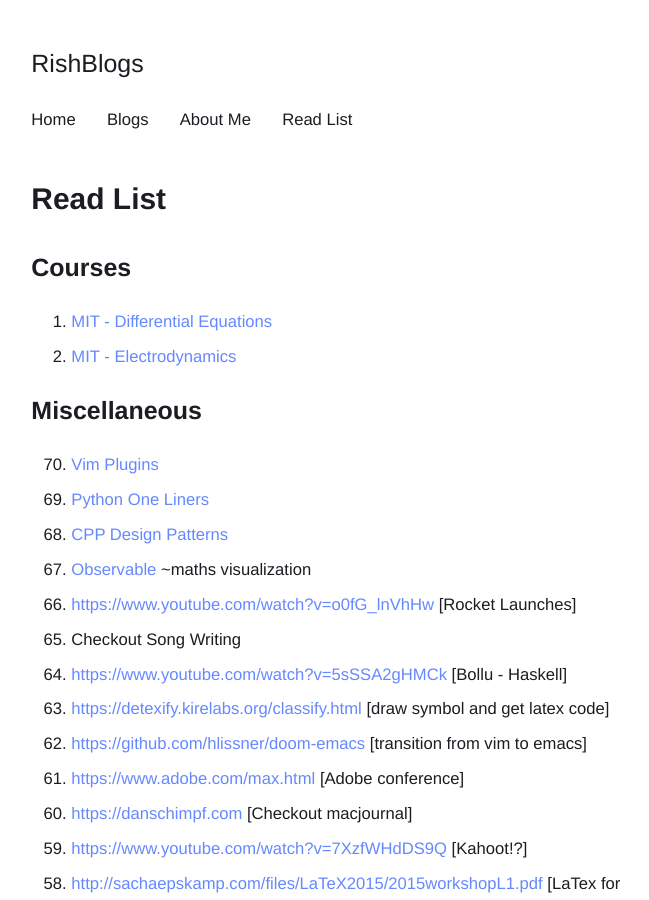
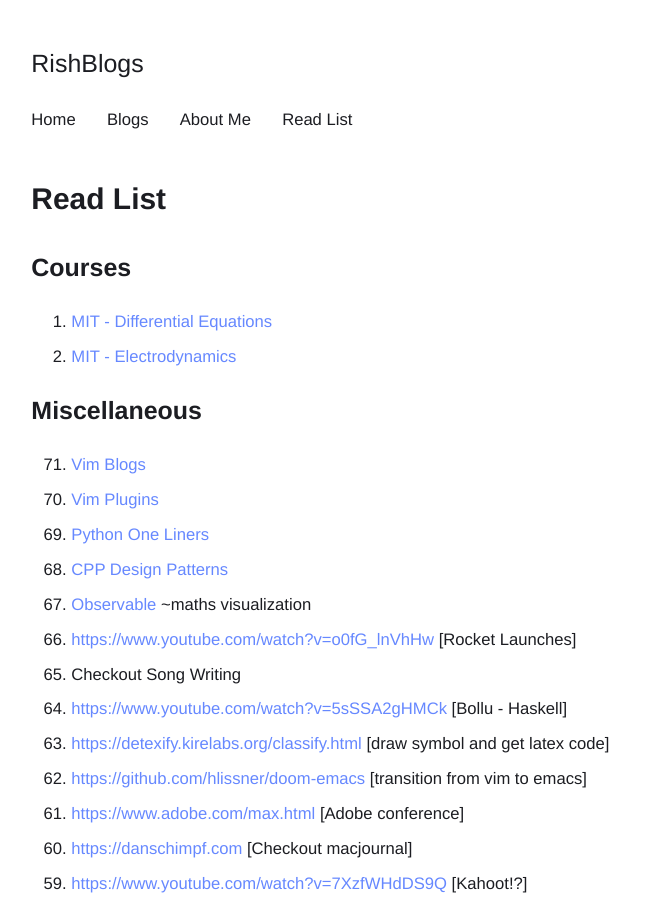
Before and after one commit to rish-singhal/blogs, a Jekyll site: the page built from resources.md, in a window 1280 px wide and 900 px high. Shown: the whole window, without its empty margins (272-921 px from the left). Built offline with Jekyll 4.4.1, drawn with Linux system fonts in a browser that asks for light colours.

Commit message:
Add vim blogs resource

```diff
--- a/resources.md
+++ b/resources.md
@@ -13,6 +13,7 @@
 
 ## Miscellaneous
 
+71. [Vim Blogs](https://vimways.org/)
 70. [Vim Plugins](https://vimawesome.com/)
 69. [Python One Liners](https://wiki.python.org/moin/Powerful%20Python%20One-Liners)
 68. [CPP Design Patterns](https://cpppatterns.com)
```
